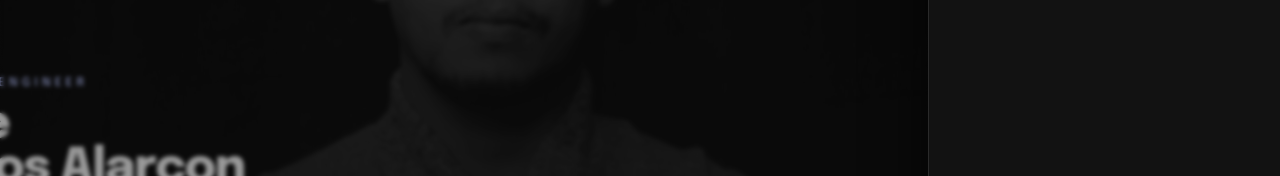
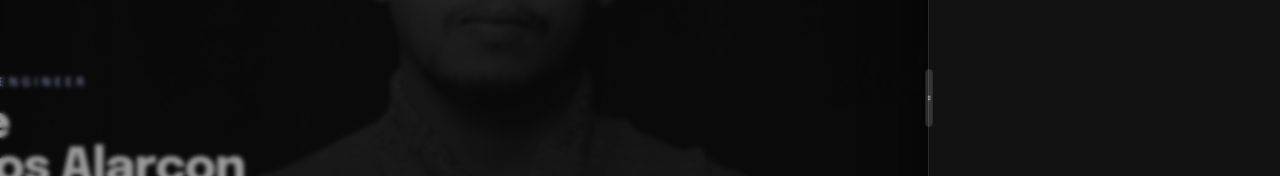
Before and after one commit to josealarconchacon/josecarlos, a React (Vite) app: page / in a window 1280 px wide. Both pictures are taken after a click on the button 519 px from the left and 753 px from the top of the page. Shown: the part 302-478 px from the top of the page. Built offline with nearby package versions, Linux system fonts and the light colour scheme.

Commit message:
about me in progress

```diff
--- a/src/components/portfolio/SlidePanelShell.jsx
+++ b/src/components/portfolio/SlidePanelShell.jsx
@@ -1,5 +1,5 @@
-import { useEffect } from "react";
-import { ArrowDown, X } from "lucide-react";
+import { useCallback, useEffect, useRef, useState } from "react";
+import { ArrowDown, GripVertical, X } from "lucide-react";
 import {
   RESUME_DOWNLOAD_FILENAME,
   RESUME_PDF_URL,
@@ -7,7 +7,41 @@ import {
 import { PANEL_TITLES } from "../../constants/slidePanel";
 import { PanelBody } from "./panels/PanelBody";
 
+/** Default narrow width for the panel */
+const NARROW_WIDTH_PX = 352;
+/** Dragging the left edge toward the screen center stops shy of full viewport. */
+const MAX_WIDTH_PX = 720;
+const BACKDROP_MIN_PX = 40;
+
+function clampPanelWidth(px) {
+  const cap = Math.min(MAX_WIDTH_PX, window.innerWidth - BACKDROP_MIN_PX);
+  const floor = Math.min(NARROW_WIDTH_PX, window.innerWidth);
+  return Math.round(Math.max(floor, Math.min(cap, px)));
+}
+
 function SlidePanelShell({ open, panelId, onClose }) {
+  const [panelWidth, setPanelWidth] = useState(NARROW_WIDTH_PX);
+  const prevOpenRef = useRef(open);
+  const dragRef = useRef(null);
+
+  if (open !== prevOpenRef.current) {
+    if (open) {
+      setPanelWidth(clampPanelWidth(NARROW_WIDTH_PX));
+    }
+    prevOpenRef.current = open;
+  }
+
+  useEffect(() => {
+    if (!open) return;
+    const onResize = () => setPanelWidth((w) => clampPanelWidth(w));
+    window.addEventListener("resize", onResize);
+    return () => window.removeEventListener("resize", onResize);
+  }, [open]);
+
+  const endDrag = useCallback(() => {
+    dragRef.current = null;
+  }, []);
+
   useEffect(() => {
     if (!open) return;
     const onKey = (e) => e.key === "Escape" && onClose();
@@ -26,6 +60,14 @@ function SlidePanelShell({ open, panelId, onClose }) {
 
   const title = panelId ? (PANEL_TITLES[panelId] ?? panelId) : "";
 
+  const bounds =
+    typeof window !== "undefined"
+      ? {
+          min: Math.min(NARROW_WIDTH_PX, window.innerWidth),
+          max: Math.min(MAX_WIDTH_PX, window.innerWidth - BACKDROP_MIN_PX),
+        }
+      : { min: NARROW_WIDTH_PX, max: MAX_WIDTH_PX };
+
   return (
     <div
       className={`fixed inset-0 z-40 flex max-h-dvh transition-[visibility,opacity] duration-300 ${
@@ -41,10 +83,59 @@ function SlidePanelShell({ open, panelId, onClose }) {
         onClick={onClose}
       />
       <div
-        className={`flex h-full w-[min(100%,22rem)] shrink-0 flex-col border-l border-white/10 bg-portfolio-bg shadow-[-12px_0_40px_rgba(0,0,0,0.5)] transition-transform duration-300 ease-out ${
+        className={`relative flex h-full max-w-full shrink-0 flex-col border-l border-white/10 bg-portfolio-bg shadow-[-12px_0_40px_rgba(0,0,0,0.5)] transition-[transform] duration-300 ease-out ${
           open ? "translate-x-0" : "translate-x-full"
         }`}
+        style={{ width: panelWidth }}
       >
+        <div
+          role="separator"
+          aria-orientation="vertical"
+          aria-label="Resize side panel"
+          aria-valuemin={bounds.min}
+          aria-valuemax={bounds.max}
+          aria-valuenow={panelWidth}
+          tabIndex={open ? 0 : -1}
+          className="group absolute inset-y-0 -left-3 z-50 flex w-6 cursor-ew-resize touch-none select-none items-center justify-center outline-none max-[380px]:-left-2 max-[380px]:w-5"
+          onPointerDown={(e) => {
+            if (e.button !== 0) return;
+            e.preventDefault();
+            dragRef.current = { startX: e.clientX, startWidth: panelWidth };
+            e.currentTarget.setPointerCapture(e.pointerId);
+          }}
+          onPointerMove={(e) => {
+            const drag = dragRef.current;
+            if (!drag) return;
+            const dx = drag.startX - e.clientX;
+            setPanelWidth(clampPanelWidth(drag.startWidth + dx));
+          }}
+          onPointerUp={endDrag}
+          onPointerCancel={endDrag}
+          onLostPointerCapture={endDrag}
+          onKeyDown={(e) => {
+            if (e.key === "ArrowLeft") {
+              e.preventDefault();
+              setPanelWidth((w) => clampPanelWidth(w + 24));
+            } else if (e.key === "ArrowRight") {
+              e.preventDefault();
+              setPanelWidth((w) => clampPanelWidth(w - 24));
+            } else if (e.key === "Home") {
+              e.preventDefault();
+              setPanelWidth(clampPanelWidth(bounds.min));
+            } else if (e.key === "End") {
+              e.preventDefault();
+              setPanelWidth(clampPanelWidth(bounds.max));
+            }
+          }}
+        >
+          <span className="flex h-14 w-1.5 items-center justify-center rounded-full bg-white/15 shadow-lg ring-1 ring-white/10 transition group-hover:bg-white/25 group-focus-visible:bg-white/25 group-focus-visible:ring-2 group-focus-visible:ring-portfolio-accent">
+            <GripVertical
+              className="size-4 text-white/60"
+              strokeWidth={2}
+              aria-hidden
+            />
+          </span>
+        </div>
         <header className="flex shrink-0 items-center gap-2 border-b border-white/10 px-4 py-4 pt-[max(1rem,env(safe-area-inset-top))]">
           <h2
             id="slide-panel-title"
@@ -76,7 +167,7 @@ function SlidePanelShell({ open, panelId, onClose }) {
           </div>
         </header>
         <div
-          className={`min-h-0 flex-1 overflow-y-auto px-4 pb-[max(6rem,env(safe-area-inset-bottom)+5rem)] ${panelId === "resume" ? "pt-4" : "pt-6"}`}
+          className={`@container min-h-0 flex-1 overflow-y-auto px-4 pb-[max(6rem,env(safe-area-inset-bottom)+5rem)] ${panelId === "resume" ? "pt-4" : "pt-6"}`}
           role="region"
           aria-labelledby="slide-panel-title"
         >
--- /dev/null
+++ b/src/components/portfolio/panels/AboutPanelSkeleton.jsx
@@ -0,0 +1,26 @@
+import { ABOUT_BIO_PARAGRAPHS } from "../../../constants/aboutBio";
+
+export function AboutPanelSkeleton() {
+  return (
+    <article className="px-0">
+      <div className="flex min-w-0 w-full flex-col items-start text-left">
+        <div className="w-full border-l-2 border-portfolio-accent/35 pl-4 @[400px]:pl-5 @[520px]:pl-6">
+          <div className="flex flex-col gap-4 text-left">
+            {ABOUT_BIO_PARAGRAPHS.map((text, i) => (
+              <p
+                key={i}
+                className={`text-pretty font-epilogue leading-[1.65] text-portfolio-text-muted ${
+                  i === 0
+                    ? "text-[0.95rem] font-normal text-white/[0.88] @[520px]:text-base"
+                    : "text-sm font-light @[520px]:text-[0.9375rem]"
+                }`}
+              >
+                {text}
+              </p>
+            ))}
+          </div>
+        </div>
+      </div>
+    </article>
+  );
+}
--- /dev/null
+++ b/src/constants/aboutBio.js
@@ -0,0 +1,6 @@
+export const ABOUT_BIO_PARAGRAPHS = [
+  "I’m Jose Carlos Alarcon, a front-end engineer focused on building reliable, user-centered web applications.",
+  "I specialize in Angular and TypeScript, with experience developing and supporting applications powered by RESTful APIs. During my time as a Software Engineering Apprentice at Wells Fargo, I contributed to a Single Order Entry application, working alongside cross-functional teams and gaining hands-on experience in a professional development environment.",
+  "I also bring a foundation in Python, SQL, and core web technologies, along with experience supporting infrastructure and client systems from my earlier IT internship.",
+  "I’m currently pursuing a Bachelor’s in Computer Science after earning an AAS in Programming and Software Development, and I’m focused on growing into an engineer who builds maintainable and useful software.",
+];
--- a/src/constants/floatingBottomNav.js
+++ b/src/constants/floatingBottomNav.js
@@ -2,7 +2,7 @@ import { FileDown, LayoutGrid, MessageCircle, User } from "lucide-react";
 
 export const FLOATING_BOTTOM_NAV_ITEMS = [
   { id: "grid", label: "Work", icon: LayoutGrid, panel: "work" },
-  { id: "person", label: "About", icon: User, panel: "about" },
+  { id: "person", label: "About Me", icon: User, panel: "about" },
   { id: "mail", label: "Contact", icon: MessageCircle, panel: "contact" },
   { id: "resume", label: "Resume", icon: FileDown, panel: "resume" },
 ];
--- a/src/constants/slidePanel.js
+++ b/src/constants/slidePanel.js
@@ -1,6 +1,6 @@
 export const PANEL_TITLES = {
   work: "Projects",
-  about: "About",
+  about: "About Me",
   contact: "Contact",
   resume: "Resume",
 };
```
Also changed, not shown: src/components/portfolio/panels/WorkPanelSkeleton.jsx (+9 -7 lines).
